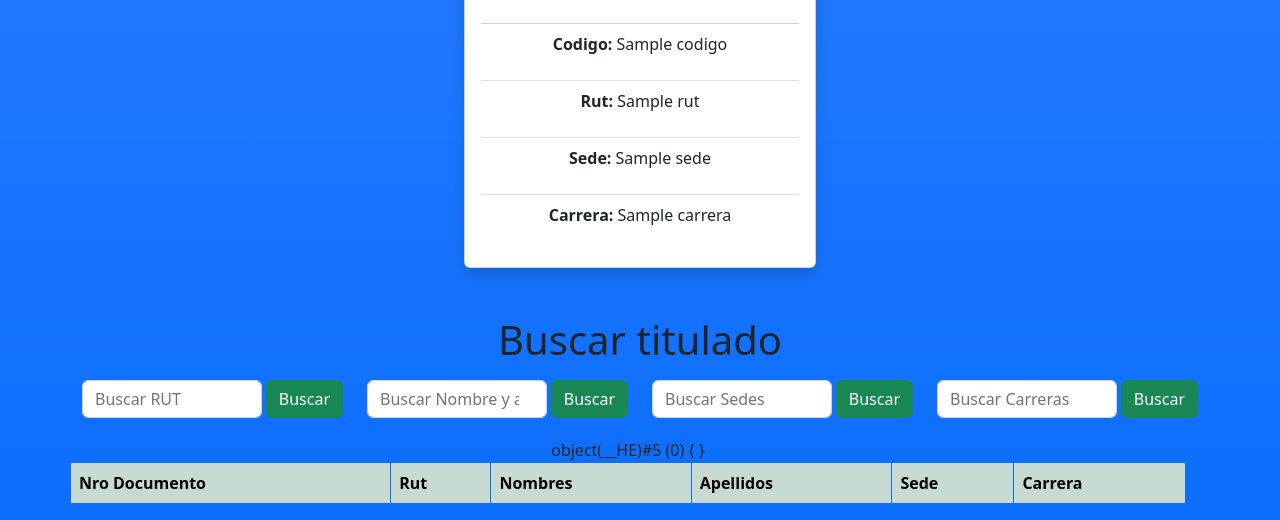
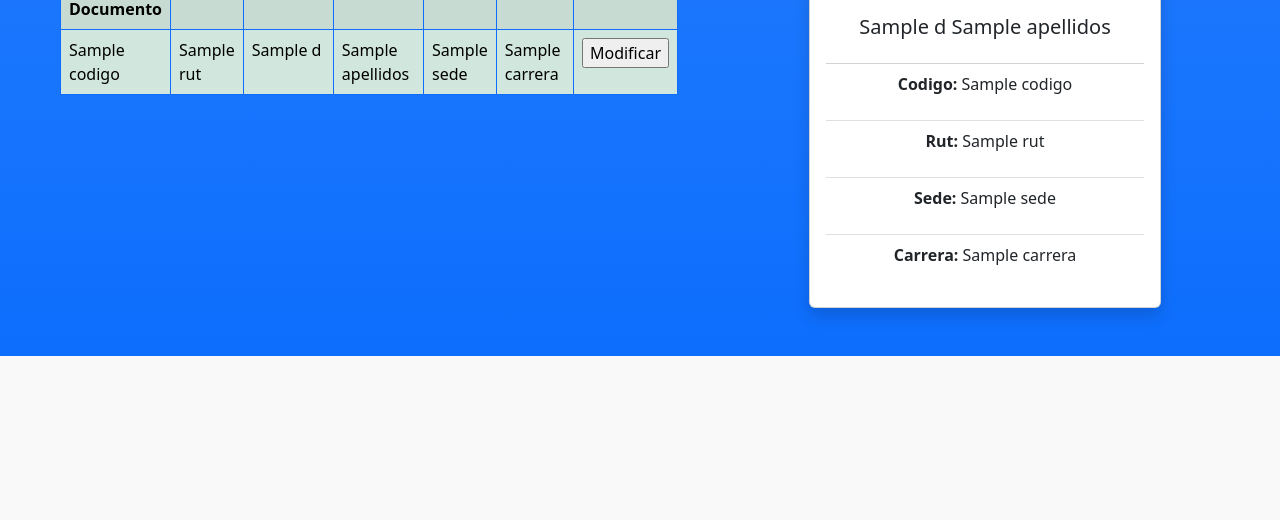
Before and after one commit to snofamv/portalCurricular, a PHP site: template views/panel/buscar.php in a window 1280 px wide. Shown: the part 573-1093 px from the top of the page. After the commit the page ends 929 px from the top, so only its background shows below. Run offline with PHP 8.4, Linux system fonts and the light colour scheme; the template is opened without the code that fills it: most values are stand-ins (such as "Sample title", 1, 10 or a date in 2020); lists and menus that the app fills with data are empty; some libraries are stand-ins or nearby versions.

Commit message:
Modificara la vista buscar, retorna la tarjeta con el alumno buscado y tambien lo imprime en la tabla con el dato y su boton modificar aun no funcional

```diff
--- a/classes/errormessages.php
+++ b/classes/errormessages.php
@@ -17,6 +17,7 @@ class ErrorMessages
     const ERROR_RUTA_NOENCONTRADA = "886b82d511f14de2LKPPI88YQKT71576" ;
     const ERROR_MODULO_DESHABILITADO = "886b82d511f14de2876JJK8YQKT71576" ;
     const ERROR_BUSCAR_ALUMNO_NOENCONTRADO_RUT = "886b82d511f14de2987JJK8YQKT71576" ;
+    const ERROR_BUSCAR_ALUMNO_NOENCONTRADO_CAMPO_RUT = "886b82d511f1487KKy76LK8YQKT71576" ;
     private $errorList = array();
 
     function __construct()
@@ -36,7 +37,8 @@ class ErrorMessages
             ErrorMessages::ERROR_ACTUALIZAR_ALUMNO=> "No se puede actualizar informacion la informacion del alumno.",
             ErrorMessages::ERROR_RUTA_NOENCONTRADA=> "No se puede procesar la solicitud. Ruta o pagina no encontrada.",
             ErrorMessages::ERROR_MODULO_DESHABILITADO=> "Este modulo se encuentra temporalmente deshabilitado.",
-            ErrorMessages::ERROR_BUSCAR_ALUMNO_NOENCONTRADO_RUT => "No se puede encontrar el rut ingresado o no existe."
+            ErrorMessages::ERROR_BUSCAR_ALUMNO_NOENCONTRADO_RUT => "No se puede encontrar el rut ingresado o no existe.",
+            ErrorMessages::ERROR_BUSCAR_ALUMNO_NOENCONTRADO_CAMPO_RUT => "No se encontraron datos en el campo RUT.",
         ];
     }
 
--- a/libs/view.php
+++ b/libs/view.php
@@ -37,13 +37,13 @@ class View
     public function showErrors()
     {
         if (array_key_exists("error", $this->datos)) {
-            echo "<div class='error'> {$this->datos['error']} </div>";
+            echo "<div > {$this->datos['error']} </div>";
         }
     }
     public function showSuccess()
     {
         if (array_key_exists("success", $this->datos)) {
-            echo "<div class='success'> {$this->datos['success']} </div>";
+            echo "<div > {$this->datos['success']} </div>";
         }
     }
 
--- a/views/panel/buscar.php
+++ b/views/panel/buscar.php
@@ -2,10 +2,11 @@
 require "views/includes/navbar.admin.php";
 ?>
 
-<div class="container mt-2">
+
+<span class="h3">
     <?php if (!empty($this->datos) && isset($this->datos["success"])) : ?>
 
-        <div class="alert alert-success alert-dismissible d-flex align-items-center" style="width: 100%;">
+        <div class="alert alert-success alert-dismissible d-flex justify-content-center mx-auto" style="width: 100%;">
             <svg xmlns="http://www.w3.org/2000/svg" width="50" height="40" fill="currentColor" class="bi bi-information-triangle-fill" viewBox="0 0 16 16">
                 <path d="M8.982 1.566a1.13 1.13 0 0 0-1.96 0L.165 13.233c-.457.778.091 1.767.98 1.767h13.713c.889 0 1.438-.99.98-1.767L8.982 1.566zM8 5c.535 0 .954.462.9.995l-.35 3.507a.552.552 0 0 1-1.1 0L7.1 5.995A.905.905 0 0 1 8 5zm.002 6a1 1 0 1 1 0 2 1 1 0 0 1 0-2z" />
             </svg>
@@ -26,74 +27,47 @@ require "views/includes/navbar.admin.php";
             <button type="button" class="btn-close" data-bs-dismiss="alert"></button>
         </div>
     <?php endif; ?>
-    </span>
+</span>
 
-    <!--  -->
-    <?php if ($d) : ?>
-        <div class="col">
-            <div class="card text-center mx-auto shadow p-3 mb-5 bg-body rounded" style="width: 22rem;">
-                <img src="https://www.svgrepo.com/show/128306/graduate.svg" height="250px;" class="card-img-top" alt="carta alumno<?php echo " {$d->getNombres()} {$d->getApellidos()}"; ?>">
-                <div class="card-body">
-                    <h5 class="card-title"><span><?php echo " {$d->getNombres()} {$d->getApellidos()}"; ?></h5>
-                    <p class="card-text"></p>
-                </div>
-                <ul class="list-group list-group-flush">
-                    <li class="list-group-item">
-                        <p class="fw-bold">Codigo: <span class="fw-normal"><?php echo $d->getCodigo(); ?></span></p>
-                    </li>
-                    <li class="list-group-item">
-                        <p class="fw-bold">Rut: <span class="fw-normal"><?php echo $d->getRut(); ?></span></p>
-                    </li>
-                    <li class="list-group-item">
-                        <p class="fw-bold">Sede: <span class="fw-normal"><?php echo $d->getSede(); ?></span></p>
-                    </li>
-                    <li class="list-group-item">
-                        <p class="fw-bold">Carrera: <span class="fw-normal"><?php echo $d->getCarrera(); ?></span></p>
-                    </li>
-                </ul>
-            </div>
-        </div>
-    <?php endif; ?>
-    <!--  -->
-    <!-- Tabla de datos -->
-    <div>
-        <h1 class="text-center mb-3">Buscar titulado</h1>
 
-        <div class="row">
-            <div class="col">
-                <form class="d-flex pb-1" action="/buscar/rut" role="search" method="post">
-                    <input class="form-control" type="search" placeholder="Buscar RUT" aria-label="Buscar" name="rut">
-                    <button class="btn btn-success ms-1" type="submit">Buscar</button>
+<!--  -->
+<!-- Tabla de datos -->
+<!--  -->
+<div class="d-flex pt-5">
+
+    <div class="container m-5" style="width: 130%;">
+
+        <div class="">
+            <div>
+                <form class="d-flex pb-1" action="/buscar/rut" role="search" method="GET">
+                    <input class="form-control" type="text" placeholder="Buscar RUT" aria-label="Buscar" name="rut">
+                    <input class="btn btn-success ms-1" type="submit" value="Buscar"></input>
                 </form>
             </div>
-            <div class="col">
+            <div>
                 <form class="d-flex pb-1" method="POST">
                     <input class="form-control" type="search" placeholder="Buscar Nombre y apellido" aria-label="Buscar" name="nombres">
                     <button class="btn btn-success ms-1" type="submit">Buscar</button>
                 </form>
             </div>
-            <div class="col">
+            <div>
                 <form class="d-flex pb-1" method="POST">
                     <input class="form-control" type="search" placeholder="Buscar Sedes" aria-label="Buscar" name="sede">
                     <button class="btn btn-success ms-1" type="submit">Buscar</button>
                 </form>
             </div>
-            <div class="col">
+            <div>
                 <form class="d-flex mb-3 pb-1 " method="POST">
                     <input class="form-control" type="search" placeholder="Buscar Carreras" aria-label="Buscar" name="carrera">
                     <button class="btn btn-success ms-1" type="submit">Buscar</button>
                 </form>
             </div>
-        </div>
 
-        <div class="row" hidden>
-            <input type="text" id="myInput" onkeyup="myFunction()" placeholder="Search for names..">
-        </div>
+            <!--  -->
 
-        <div class="row">
-            <div class="row justify-content-md-center">
+            <div class="justify-content-md-center">
 
-                <table class="table table-success table-striped table-hover table-bordered border-primary ">
+                <table class="table table-success table-striped table-hover table-bordered border-primary">
 
                     <tr>
                         <th>Nro Documento</th>
@@ -102,19 +76,73 @@ require "views/includes/navbar.admin.php";
                         <th>Apellidos</th>
                         <th>Sede</th>
                         <th>Carrera</th>
+                        <th>Opciones</th>
                     </tr>
-                    <?php
-                    var_dump($this->datos);
+                    <?php if (!empty($d)) : ?>
+                        <tr>
+                            <td><?php echo $d["codigo"]; ?></td>
+                            <td><?php echo $d["rut"]; ?></td>
+                            <td><?php echo $d["nombres"]; ?></td>
+                            <td><?php echo $d["apellidos"]; ?></td>
+                            <td><?php echo $d["sede"]; ?></td>
+                            <td><?php echo $d["carrera"]; ?></td>
+                            <td>
+                                <form action="/lista/modificarAlumno" method="post">
+                                    <input type="text" name="rut" id="rut" value="<?php echo $d["rut"]; ?>" hidden>
+                                    <input type="submit" value="Modificar" name="btnModificar"></input>
+                                </form>
+                            </td>
+                        </tr>
+                    <?php else : ?>
+                        <tr>
+                            <td>No hay datos</td>
+                            <td>No hay datos</td>
+                            <td>No hay datos</td>
+                            <td>No hay datos</td>
+                            <td>No hay datos</td>
+                            <td>No hay datos</td>
+                            <td>No hay datos</td>
+                        </tr>
+                    <?php endif; ?>
+                </table>
 
-                    ?>
-                </table>
             </div>
+
         </div>
+    </div>
+
+    <!--  -->
+    <div class="container me-5">
+        <?php if (!empty($d)) : ?>
+            <div class="card text-center mx-auto shadow p-3 mb-5 bg-body rounded" style="width: 22rem;">
+                <img src="https://www.svgrepo.com/show/128306/graduate.svg" height="250px;" class="card-img-top" alt="carta alumno<?php echo "$d[nombres] $d[apellidos]"; ?>">
+                <div class="card-body">
+                    <h5 class="card-title"><span><?php echo "$d[nombres] $d[apellidos]"; ?></h5>
+                    <p class="card-text"></p>
+                </div>
+                <ul class="list-group list-group-flush">
+                    <li class="list-group-item">
+                        <p class="fw-bold">Codigo: <span class="fw-normal"><?php echo $d['codigo']; ?></span></p>
+                    </li>
+                    <li class="list-group-item">
+                        <p class="fw-bold">Rut: <span class="fw-normal"><?php echo $d['rut']; ?></span></p>
+                    </li>
+                    <li class="list-group-item">
+                        <p class="fw-bold">Sede: <span class="fw-normal"><?php echo $d['sede']; ?></span></p>
+                    </li>
+                    <li class="list-group-item">
+                        <p class="fw-bold">Carrera: <span class="fw-normal"><?php echo $d['carrera']; ?></span></p>
+                    </li>
+                </ul>
+            </div>
+        <?php endif; ?>
     </div>
 
 </div>
 
 
+
+
 <?php
 require "views/includes/footer.template.php";
 ?>
```
Also changed, not shown: controllers/buscar.php (+9 -9 lines), models/alumno.php (+10 -0 lines), 1 other file.
